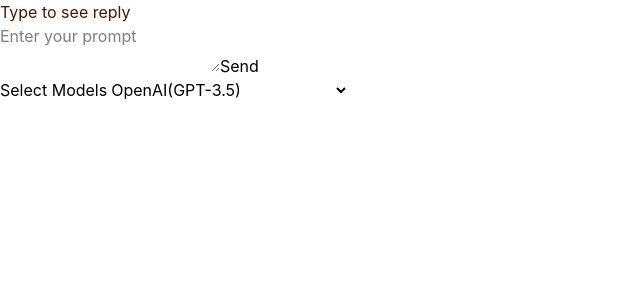
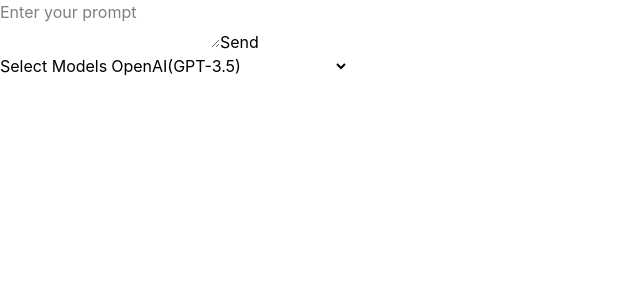
Before and after one commit to Daksh-Dhasmana/Multi-LLM, a React (Vite) app: page / in a window 1280 px wide. Shown: the top 300 px of the page, without its empty margins (0-640 px from the left). Built offline with nearby package versions, Linux system fonts and the light colour scheme.

Commit message:
Added the chat history feature

```diff
--- a/src/components/ChatArea.jsx
+++ b/src/components/ChatArea.jsx
@@ -7,7 +7,7 @@ const ChatArea = ({onSendMsg}) => {
   const handleSubmit = (e) => {
     e.preventDefault();
     onSendMsg(prompt,model);
-    setPrompt("")
+    setPrompt(prompt)
   }
   return (
     <div>
--- a/src/components/ChatLayout.jsx
+++ b/src/components/ChatLayout.jsx
@@ -1,22 +1,23 @@
-import React from 'react'
 import ChatWindow from './ChatWindow'
 import ChatArea from './ChatArea'
 import pushPrompt from '../Backend-Comms/Back'
 import { useState } from 'react'
 const ChatLayout = () => {
-  const [result, setResult] = useState("Type to see reply");
+  const [result, setResult] = useState("");
+  const [history,setHistory] =useState([]);
   const handleSendMsg=async(promptText,model)=>{
     try {
       const aiReply=await pushPrompt(promptText,model);
-    setResult(""+aiReply)
+      setHistory([...history,promptText,aiReply]);
+    setResult(aiReply)
     } catch (error) {
       console.error("API Error:", error);
-      setResult("ERROR")
+      setHistory([...history,promptText,"Error Try again"]);
     }
   }
   return (
     <div>
-      <ChatWindow result={result} />
+      <ChatWindow history={history} />
       <ChatArea onSendMsg={handleSendMsg}/>
     </div>
   )
--- a/src/components/ChatWindow.jsx
+++ b/src/components/ChatWindow.jsx
@@ -1,9 +1,13 @@
 import React from 'react'
 const ChatWindow = (props) => {
   return (
-    <div>
-      <p className='text-amber-950'>{props.result}</p>
-    </div>
+      <ul>
+        {
+          props.history.map((his,index)=>{
+           return <li key={index}>{his}</li>
+          })
+        }
+      </ul>
   )
 }
 
```
